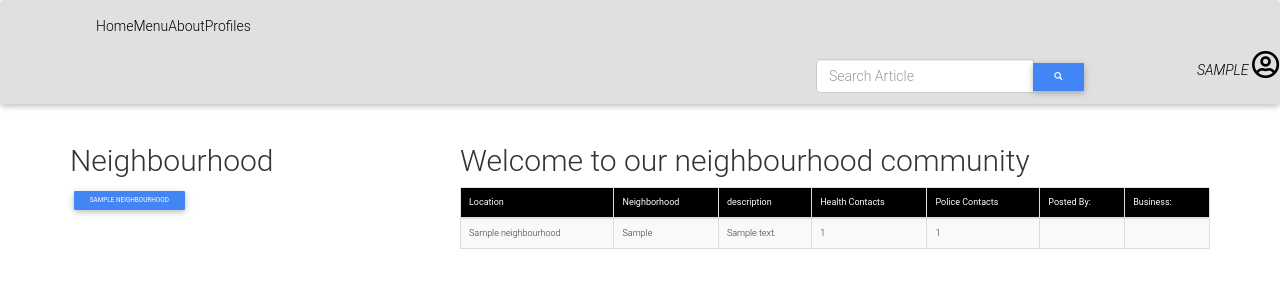
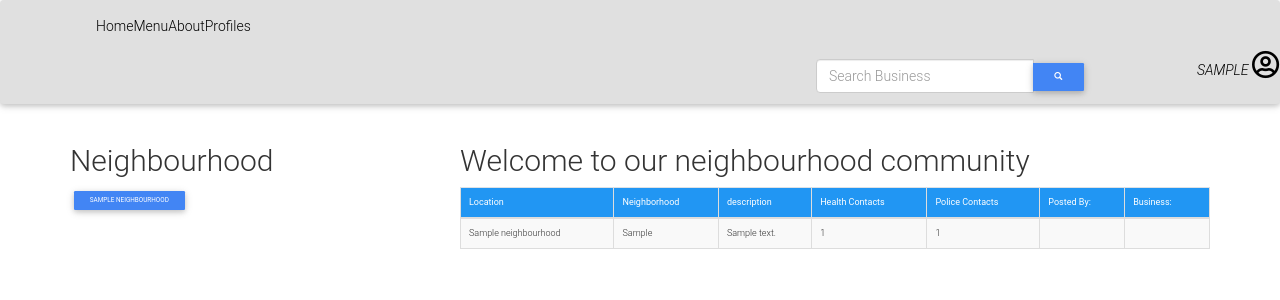
Before and after one commit to KadogoKenya/Neighbourhood, a Django app: page / in a window 1280 px wide. Shown: the top 300 px of the page. Run offline with Django 3.2, Linux system fonts and the light colour scheme; a user stored in the database is signed in; tables that the repository leaves empty hold one stand-in row (values such as "Sample post"); some libraries are stand-ins or nearby versions.

Commit message:
adding search

```diff
--- a/neighbourhood/templates/all_neighbourhoods.html
+++ b/neighbourhood/templates/all_neighbourhoods.html
@@ -20,7 +20,7 @@
         <h2>Welcome to our neighbourhood community</h2>
         <div class="table-responsive">
             <table id="dtBasicExample" class="table table-striped table-bordered" cellspacing="0" width="100%">
-                <thead class="black white-text">
+                <thead class="blue white-text">
                     <tr class="font-weight-bold">
 
                         <th class="th-sm">Location</th>
--- a/neighbourhood/templates/neighbour/navbar.html
+++ b/neighbourhood/templates/neighbour/navbar.html
@@ -66,7 +66,7 @@
   <form class="navbar-form" role="search" action="{% url 'search_results' %}">
 
     <div class="input-group">
-      <input type="text" class="form-control" placeholder="Search Article" name="article">
+      <input type="text" class="form-control" placeholder="Search Business" name="business">
       <div class="input-group-btn">
         <button class="btn btn-primary" type="submit"><i class="glyphicon glyphicon-search"></i></button>
       </div>
```
